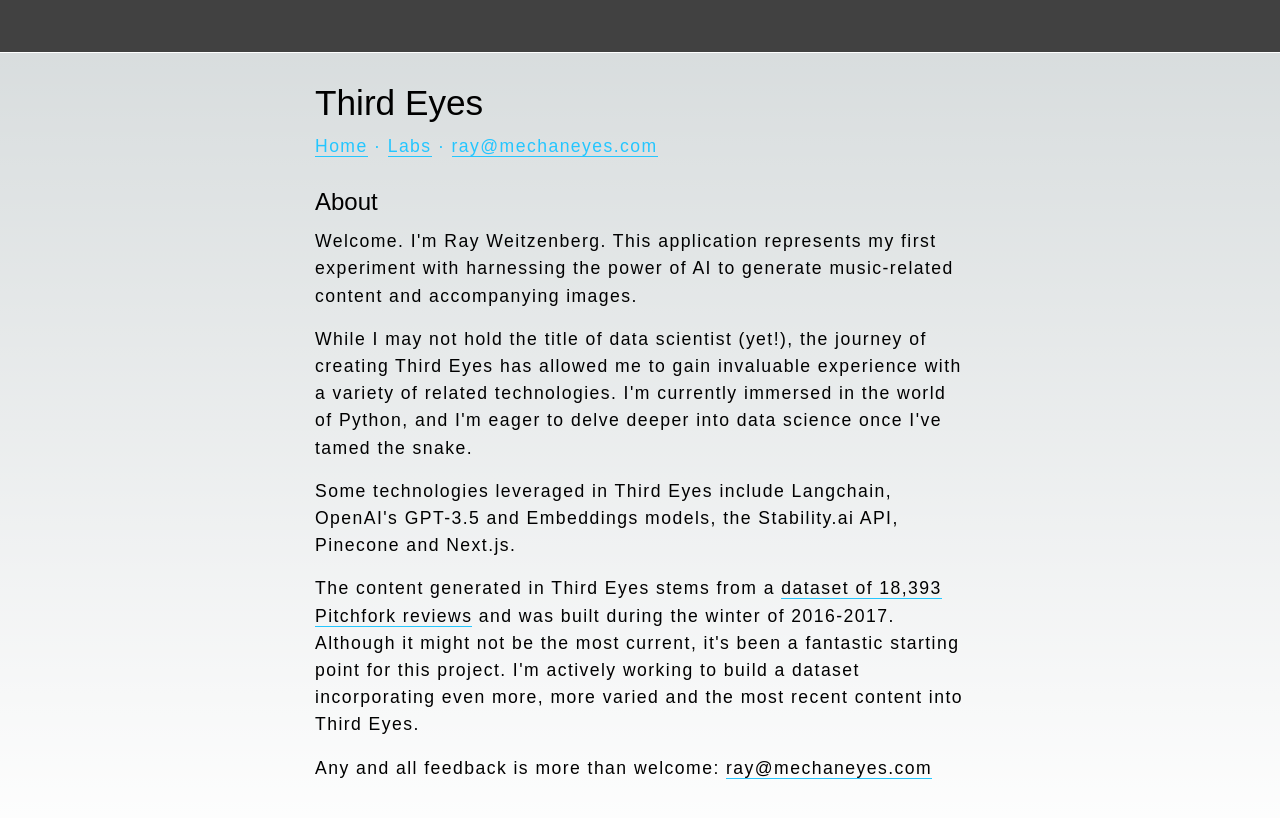
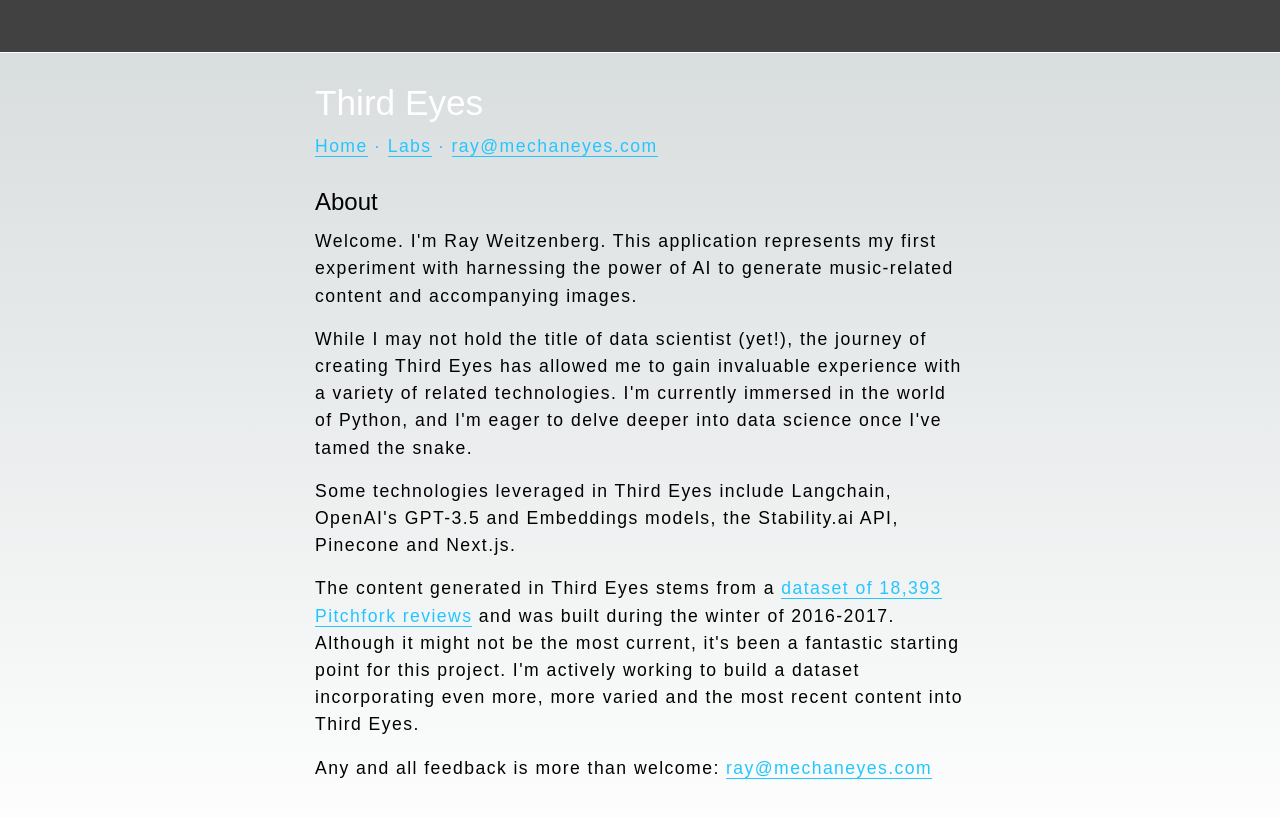
Before and after one commit to mechaneyes/aframe, a Next.js app: page /about in a window 1280 px wide. Shown: the top 818 px of the page. Built offline with nearby package versions, Linux system fonts and the light colour scheme; a web font is replaced by a local one.

Commit message:
links colors

```diff
--- a/app/page.js
+++ b/app/page.js
@@ -118,7 +118,8 @@ export default function Home() {
 
     axios
       // .post("http://127.0.0.1:5000/prompt", newPrompt, {
-      .post("https://thirdeyes-flask-dev.vercel.app/prose", newPrompt, {
+      .post("http://localhost:3001/prose", newPrompt, {
+        // .post("https://thirdeyes-flask-dev.vercel.app/prose", newPrompt, {
         // .post("https://third-eyes-flask.vercel.app/prompt", newPrompt, {
         timeout: 90000,
         headers: {
--- a/app/styles/styles.scss
+++ b/app/styles/styles.scss
@@ -54,11 +54,16 @@ $formaWeight: (
   }
 
   a {
+    color: #24c6ff;
     border-bottom: 1px solid #24c6ff;
 
     &:hover {
       color: white;
       border-bottom: 1px solid white;
+    }
+
+    h1 {
+      color: white;
     }
   }
 
```
